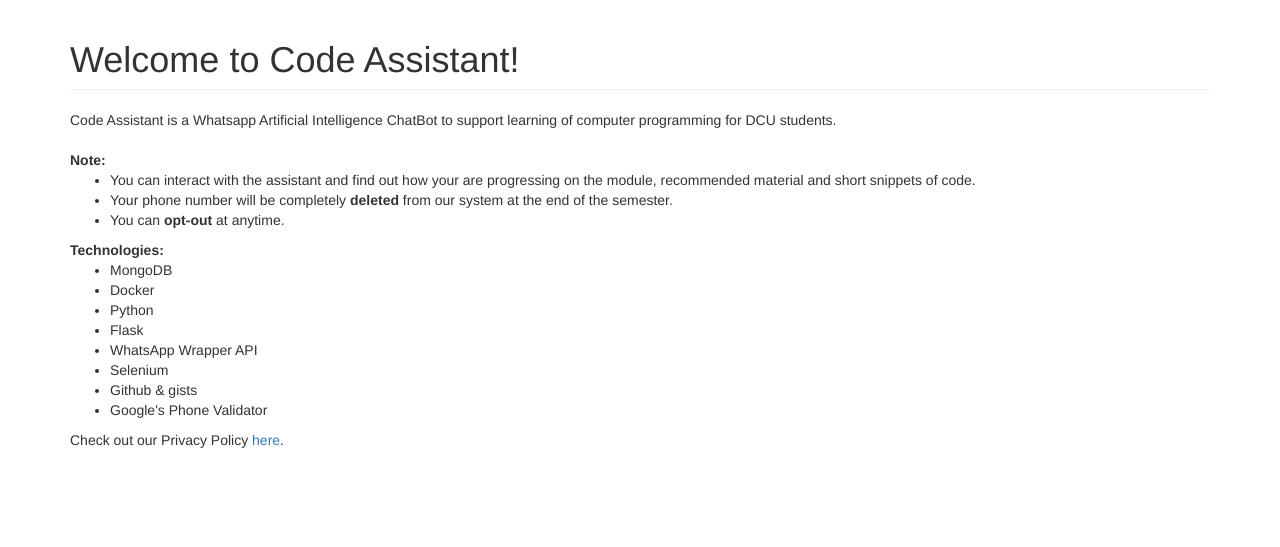
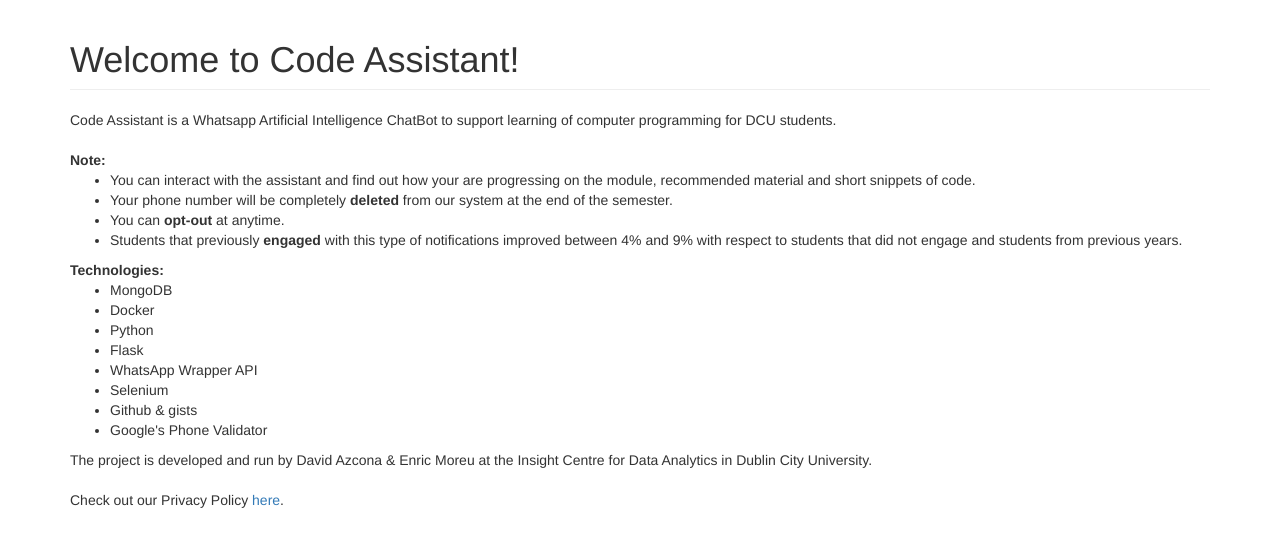
Before and after one commit to dazcona/code-assistant, a Flask app: page / in a window 1280 px wide. Shown: the top 547 px of the page. Run offline with Flask 2, Linux system fonts and the light colour scheme; some libraries are stand-ins or nearby versions.

Commit message:
update website

```diff
--- a/src/templates/index.html
+++ b/src/templates/index.html
@@ -14,6 +14,7 @@
 		<li>You can interact with the assistant and find out how your are progressing on the module, recommended material and short snippets of code.</li>
 		<li>Your phone number will be completely <strong>deleted</strong> from our system at the end of the semester.</li>
 		<li>You can <strong>opt-out</strong> at anytime.</li>
+		<li>Students that previously <strong>engaged</strong> with this type of notifications improved between 4% and 9% with respect to students that did not engage and students from previous years.</li>
 	</ul>
 
 	<strong>Technologies:</strong><br>
@@ -28,6 +29,10 @@
 		<li>Google's Phone Validator</li>
 	</ul>
 
+	The project is developed and run by David Azcona & Enric Moreu at the Insight Centre for Data Analytics in Dublin City University.
+
+	<br><br>
+
 	Check out our Privacy Policy <a href="/privacy">here</a>.
 
 {% endblock %}
```
